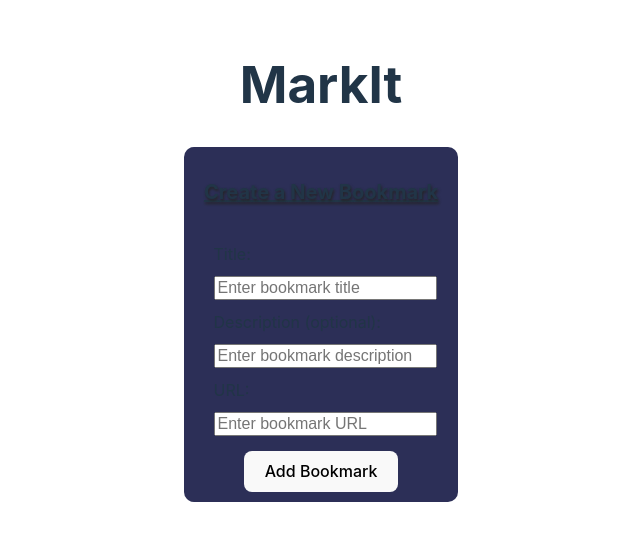
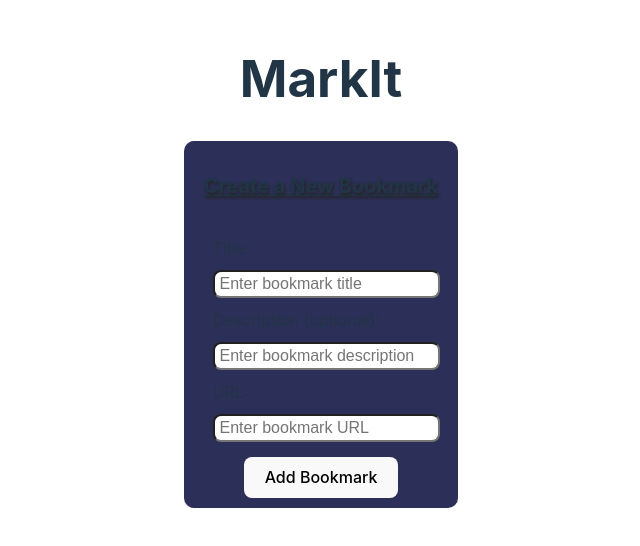
Before and after one commit to evelynmbart/neww-mark-it, a React (Vite) app: page / in a window 1280 px wide. Shown: the part 138-684 px from the top of the page, without its empty margins (319-959 px from the left). Built offline with nearby package versions, Linux system fonts and the light colour scheme.

Commit message:
update css padding for bookmark inputs

```diff
--- a/src/App.css
+++ b/src/App.css
@@ -3,6 +3,11 @@
   margin: 0 auto;
   padding: 2rem;
   text-align: center;
+}
+
+.create-bookmark {
+  display: flex;
+  justify-content: center;
 }
 
 .create-bookmark form {
@@ -19,6 +24,9 @@
 input {
   width: 100%;
   font-size: 16px;
+  border-radius: 8px;
+  padding: 3px;
+  text-indent: 2px;
 }
 
 h3 {
```
